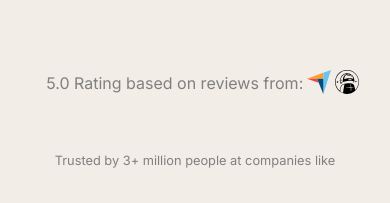
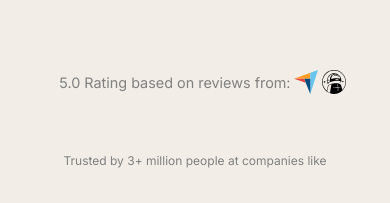
Before and after one commit to gabrielle-bertocchi/landing-page-navbar, a plain HTML site: page index.html in a window 390 px wide. Shown: the part 426-629 px from the top of the page. Drawn offline with Linux system fonts and the light colour scheme.

Commit message:
responsive

```diff
--- a/style.css
+++ b/style.css
@@ -182,12 +182,14 @@ a {
     }
 
     .conteudo__secundario{
+        font-size: 90%;
         justify-content: center;
         margin: 10% 0 0 0;
     }
 
     .footer-p{
-        font-size: 80%;
+        font-size: 75%;
+        text-align: center;
     }
 
     .footer-img{
@@ -262,10 +264,6 @@ a {
         margin: 10% 0 0 0;
     }
 
-    .footer-p{
-        font-size: 80%;
-    }
-
     .footer-img{
         flex-direction: row;
         margin: 5% 0 0 0;
```
